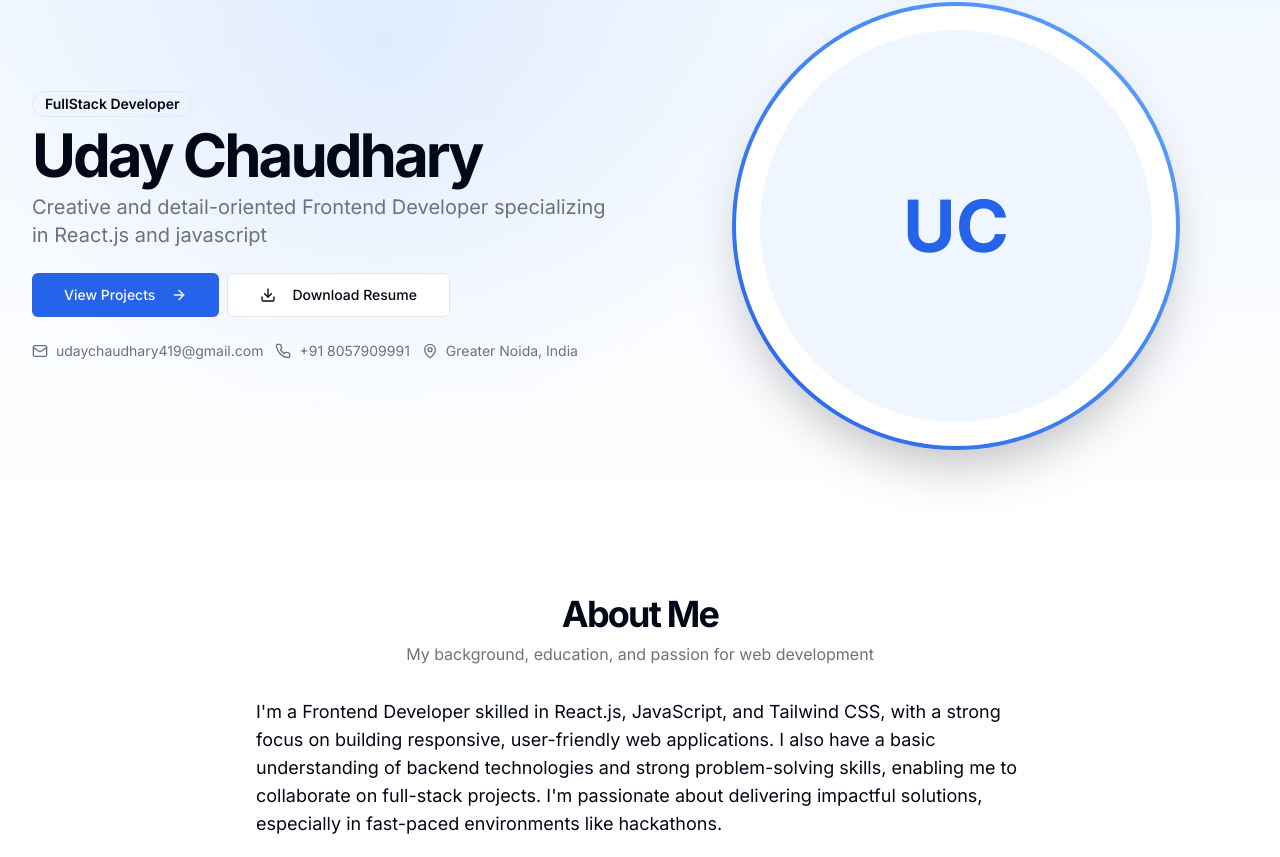
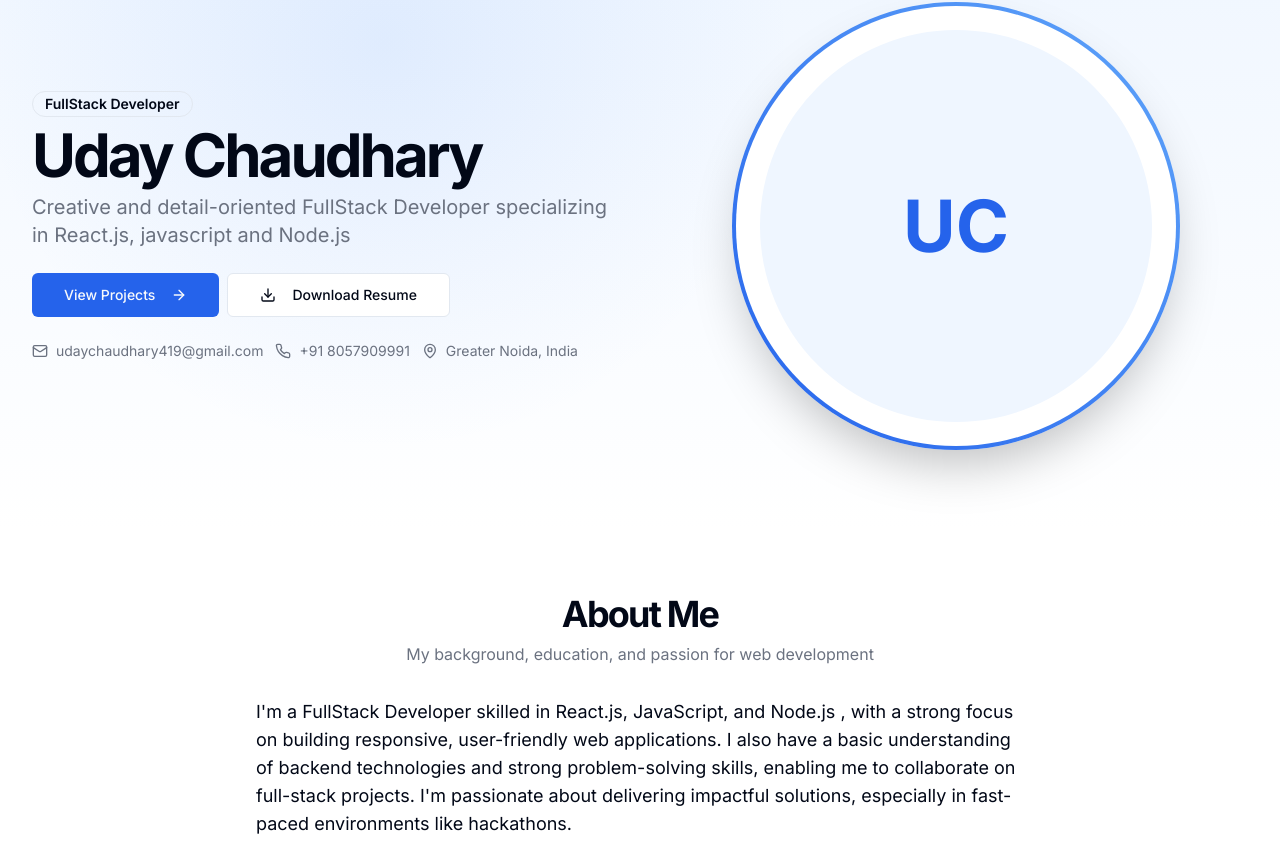
Before and after one commit to udayyyy-09/PortFolio, a Next.js app: page / in a window 1280 px wide. Shown: the part 143-1000 px from the top of the page. Built offline with nearby package versions, Linux system fonts and the light colour scheme.

Commit message:
Fullstack

```diff
--- a/app/layout.tsx
+++ b/app/layout.tsx
@@ -8,9 +8,9 @@ import { Toaster } from "@/components/ui/toaster"
 const inter = Inter({ subsets: ["latin"] })
 
 export const metadata: Metadata = {
-  title: "Uday Chaudhary | Frontend Developer",
+  title: "Uday Chaudhary | FullStack Developer",
   description:
-    "Portfolio of Uday Chaudhary, a creative and detail-oriented Frontend Developer specializing in React.js and Tailwind CSS.",
+    "Portfolio of Uday Chaudhary, a creative and detail-oriented FullStack Developer specializing in React.js , express , mongoDB",
 }
 
 export default function RootLayout({
--- a/app/page.tsx
+++ b/app/page.tsx
@@ -84,8 +84,8 @@ export default function Home() {
                     Uday Chaudhary
                   </h1>
                   <p className="text-gray-500 dark:text-gray-400 md:text-xl">
-                    Creative and detail-oriented Frontend Developer specializing
-                    in React.js and javascript
+                    Creative and detail-oriented FullStack Developer specializing
+                    in React.js, javascript and Node.js
                   </p>
                 </div>
                 <div className="flex flex-col gap-2 min-[400px]:flex-row">
@@ -150,7 +150,7 @@ export default function Home() {
               </div>
               <div className="space-y-6 text-lg">
                 <p>
-                I'm a Frontend Developer skilled in React.js, JavaScript, and Tailwind CSS, with a strong focus on building responsive, user-friendly web applications. I also have a basic understanding of backend technologies and strong problem-solving skills, enabling me to collaborate on full-stack projects. I'm passionate about delivering impactful solutions, especially in fast-paced environments like hackathons.
+                I'm a FullStack Developer skilled in React.js, JavaScript, and Node.js , with a strong focus on building responsive, user-friendly web applications. I also have a basic understanding of backend technologies and strong problem-solving skills, enabling me to collaborate on full-stack projects. I'm passionate about delivering impactful solutions, especially in fast-paced environments like hackathons.
                 </p>
                 <p>
                   Currently pursuing my B.Tech in Computer Science & Engineering
@@ -337,6 +337,7 @@ export default function Home() {
                     <SkillBadge name="Node.js" level="Intermediate" />
                     <SkillBadge name="Express" level="Intermediate" />
                     <SkillBadge name="IndexedDB" level="Intermediate" />
+                    <SkillBadge name="MongoDB" level="Intermediate" />
                   </div>
                 </TabsContent>
                 <TabsContent value="tools" className="mt-6">
@@ -352,7 +353,7 @@ export default function Home() {
                     <SkillBadge name="UI/UX Design" level="Intermediate" />
                     <SkillBadge name="Problem Solving" level="Advanced" />
                     <SkillBadge name="Team Collaboration" level="Advanced" />
-                    <SkillBadge name="Hackathons" level="Intermediate" />
+                    <SkillBadge name="Leadership" level="Intermediate" />
                     <SkillBadge name="C++" level="Intermediate" />
                   </div>
                 </TabsContent>
```
